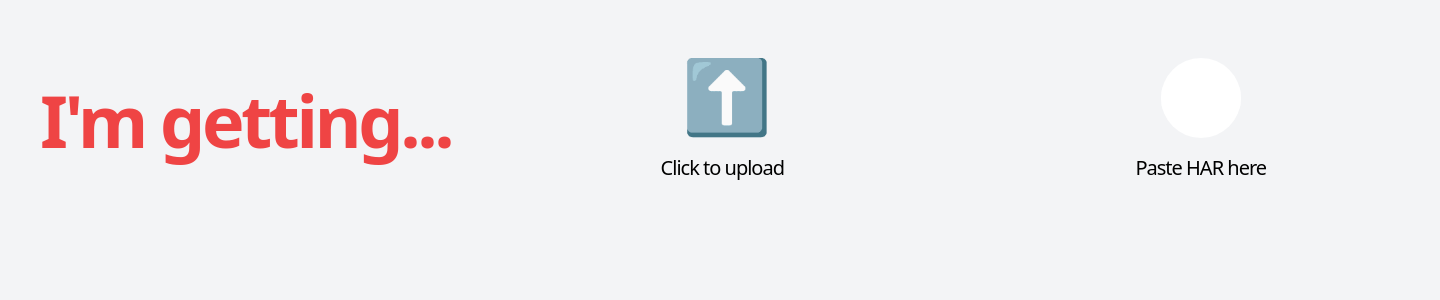
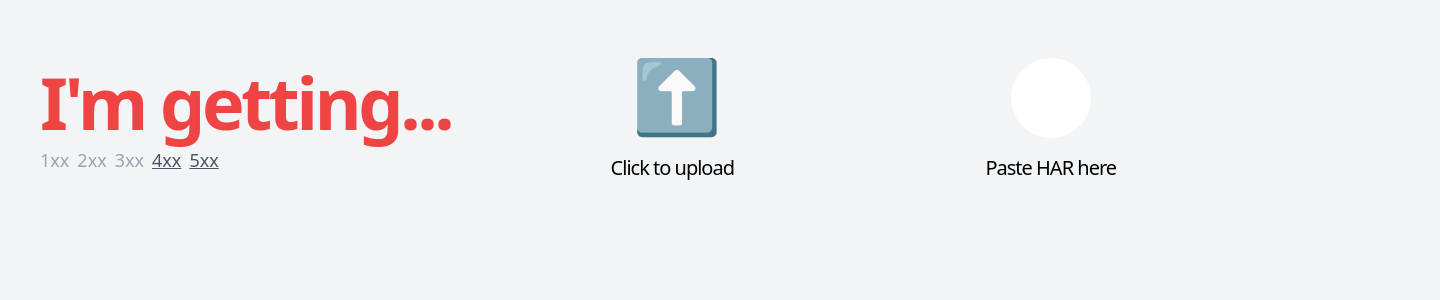
Before and after one commit to kiranmarshall/im-getting, a React (Vite) app: page / in a window 1280 px wide. Shown: the top 300 px of the page, 1440 px wide, since content can reach past the window. Built offline with nearby package versions, Linux system fonts and the light colour scheme.

Commit message:
feat: add filtering

```diff
--- a/src/App.tsx
+++ b/src/App.tsx
@@ -1,23 +1,58 @@
-import { ErrorPanel, UploadPanel } from './components';
+import { useState } from 'react';
+import { ErrorPanel, errorTypes, UploadPanel } from './components';
 import { MarkdownProvider, useErrors } from './contexts';
 import './index.css';
+import { uniqueId } from 'lodash';
+
+const codesMap = Object.entries(errorTypes).map((error) => ({ name: error[0], value: error[1] }));
+const defaultCodes = [codesMap[3].value, codesMap[4].value];
 
 const App = () => {
    const { errors } = useErrors();
+   const [codes, setCodes] = useState<RegExp[]>(defaultCodes);
 
    const bigRedClass = 'place-self-center text-7xl font-extrabold tracking-tighter text-red-500';
 
+   const handleCodeClick = (regex: RegExp) => {
+      if (codes.includes(regex)) return setCodes(codes.filter((code) => code !== regex));
+
+      if (regex === codesMap[1].value || regex === codesMap[2].value) {
+         const confirmation = confirm('This may produce a lot of additional entries and take a while to render');
+         if (!confirmation) return;
+      }
+
+      setCodes((prevcodes) => [...prevcodes, regex]);
+   };
+
    return (
       <div className="flex flex-col space-y-4 p-10">
-         <div className="flex items-center flex-wrap lg:w-[1400px]">
-            <h1 className={bigRedClass}>I'm getting...</h1>
-            <UploadPanel />
+         <div className="flex items-center flex-wrap lg:max-w-[1400px]">
+            <div className="flex flex-col space-y-2">
+               <h1 className={bigRedClass}>I'm getting...</h1>
+               <div className="flex items-center space-x-2">
+                  {codesMap.map(({ name, value }, index) => {
+                     const selected = codes.includes(value);
+
+                     return (
+                        <button
+                           key={name}
+                           className={`text-gray-400 text-lg ${selected ? 'underline !text-gray-600' : ''}`}
+                           onClick={() => handleCodeClick(value)}
+                        >
+                           {`${index + 1}xx`}
+                        </button>
+                     );
+                  })}
+               </div>
+            </div>
+
+            <UploadPanel codes={codes} />
          </div>
 
          {!!errors.length && <span className={`${bigRedClass} text-gray-600 text-4xl`}>Total: {errors.length}</span>}
 
          {errors.map((error) => (
-            <MarkdownProvider key={error.time}>
+            <MarkdownProvider key={uniqueId()}>
                <ErrorPanel {...error} />
             </MarkdownProvider>
          ))}
--- a/src/components/UploadPanel.tsx
+++ b/src/components/UploadPanel.tsx
@@ -11,7 +11,7 @@ export const errorTypes = {
    server: /^5[\d+]/,
 };
 
-export const UploadPanel = () => {
+export const UploadPanel = ({ codes }: { codes: RegExp[] }) => {
    const uploadRef = useRef<HTMLInputElement | null>(null);
    const pasteRef = useRef<HTMLTextAreaElement | null>(null);
 
@@ -38,14 +38,13 @@ export const UploadPanel = () => {
    };
 
    const errorFilter = (entries: Entry[]) => {
-      const { success, redirect, information } = errorTypes;
-
       return entries.filter(({ response }) => {
          if (response.status.toString() === '0') return;
-         if (success.test(response.status.toString())) return;
-         if (redirect.test(response.status.toString())) return;
-         if (information.test(response.status.toString())) return;
-         return response;
+
+         for (const code of codes) {
+            if (code.test(`${response.status}`)) return response;
+         }
+         return;
       });
    };
 
@@ -56,7 +55,7 @@ export const UploadPanel = () => {
       setIsFirstUpload(false);
       if (!errors.length) return alert('no errors found in HAR file');
       setErrors(errors);
-   }, [har]);
+   }, [har, codes]);
 
    return (
       <div className="ml-8 flex-grow my-auto">
```
